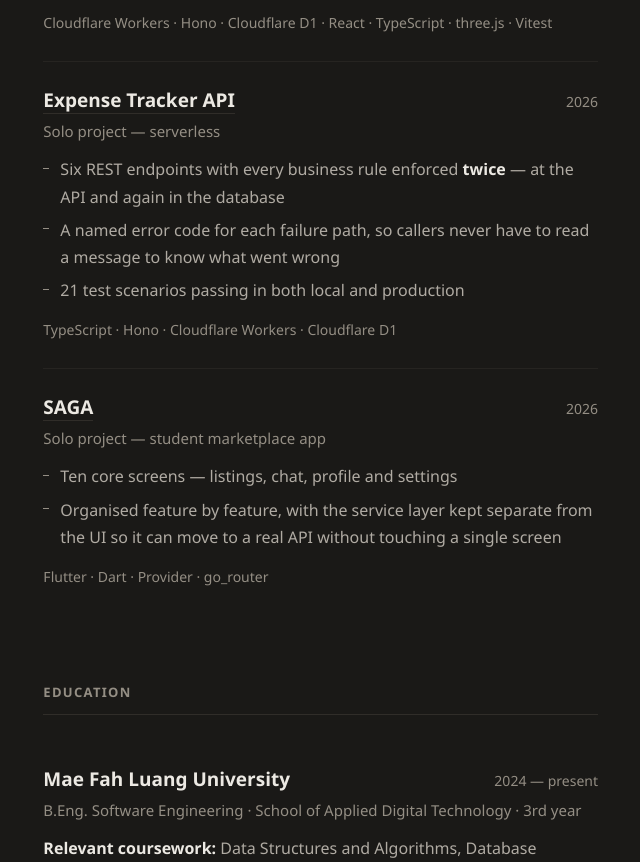
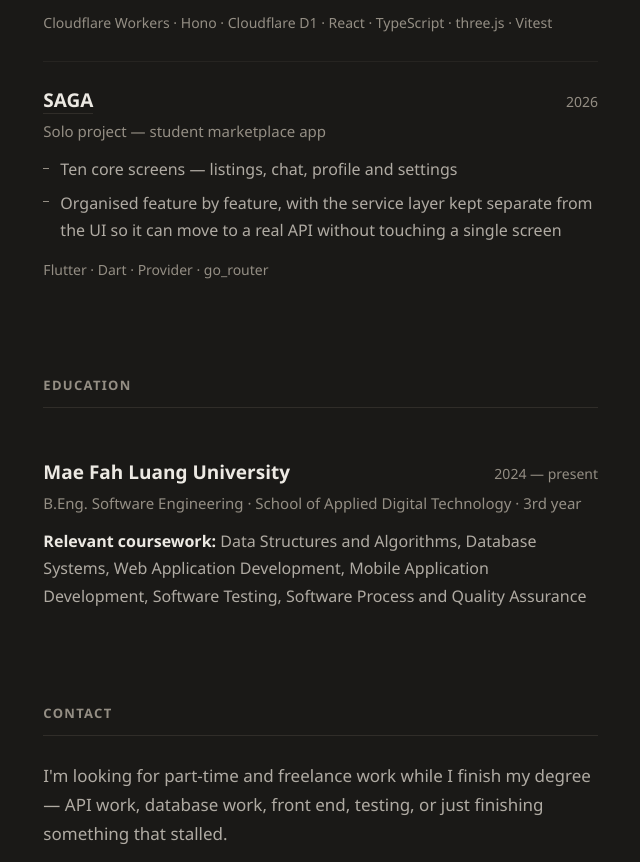
Before and after one commit to arumaosogi-sudo/portfolio, a plain HTML site: page index.html in a window 1280 px wide. Shown: the part 3027-3889 px from the top of the page, without its empty margins (530-1170 px from the left). Drawn offline with Linux system fonts and the light colour scheme.

Commit message:
Drop the Expense Tracker API entry
A week-three coursework CRUD service whose deployment is already gone,
sitting below three projects that each link to something running. The
repository keeps its description and topics.

Co-Authored-By: Claude Opus 5 <noreply@anthropic.com>

```diff
--- a/index.html
+++ b/index.html
@@ -354,36 +354,6 @@
       <div class="entry">
         <div class="entry-head">
           <div class="entry-title">
-            <a href="https://github.com/arumaosogi-sudo/expense-tracker-api" target="_blank" rel="noopener">Expense Tracker API</a>
-          </div>
-          <div class="entry-year">2026</div>
-        </div>
-        <div class="entry-meta">
-          <span data-en>Solo project — serverless</span>
-          <span data-th>โปรเจกต์เดี่ยว — serverless</span>
-        </div>
-        <div class="entry-body">
-          <div data-en>
-            <ul>
-              <li>Six REST endpoints with every business rule enforced <strong>twice</strong> — at the API and again in the database</li>
-              <li>A named error code for each failure path, so callers never have to read a message to know what went wrong</li>
-              <li>21 test scenarios passing in both local and production</li>
-            </ul>
-          </div>
-          <div data-th>
-            <ul>
-              <li>REST API 6 endpoint บังคับกฎธุรกิจ <strong>ซ้ำสองชั้น</strong> ทั้งที่ API และที่ฐานข้อมูล</li>
-              <li>กำหนดรหัสข้อผิดพลาดให้ทุกกรณีที่พลาดได้ ฝั่งที่เรียกใช้ไม่ต้องอ่านข้อความเพื่อเดาว่าเกิดอะไรขึ้น</li>
-              <li>ทดสอบ 21 สถานการณ์ ผ่านทั้งบนเครื่องและบนระบบจริง</li>
-            </ul>
-          </div>
-          <div class="stack">TypeScript · Hono · Cloudflare Workers · Cloudflare D1</div>
-        </div>
-      </div>
-
-      <div class="entry">
-        <div class="entry-head">
-          <div class="entry-title">
             <a href="https://github.com/nitiphum01/SAGA-test" target="_blank" rel="noopener">SAGA</a>
           </div>
           <div class="entry-year">2026</div>
```
